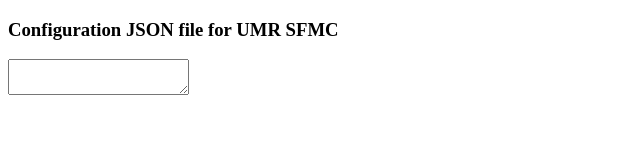
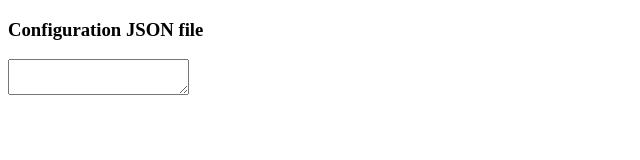
Before and after one commit to singhvikramsfmc/custom-activity-for-genyou, a website built with webpack: page index.html in a window 1280 px wide. Shown: the whole page, without its empty margins (0-640 px from the left). Built offline with nearby package versions, Linux system fonts and the light colour scheme.

Commit message:
Update index.html

```diff
--- a/index.html
+++ b/index.html
@@ -6,7 +6,7 @@
 
 	</head>
 	<body>
-		<h3>Configuration JSON file for UMR SFMC</h3>
+		<h3>Configuration JSON file</h3>
 		<textarea id="configuration"></textarea>
 
 		<script type="text/javascript" src="js/postmonger.js"></script>
```
